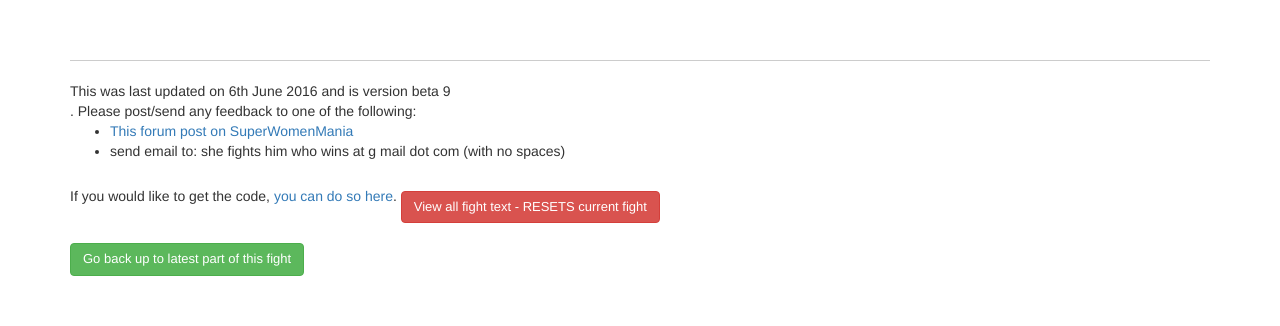
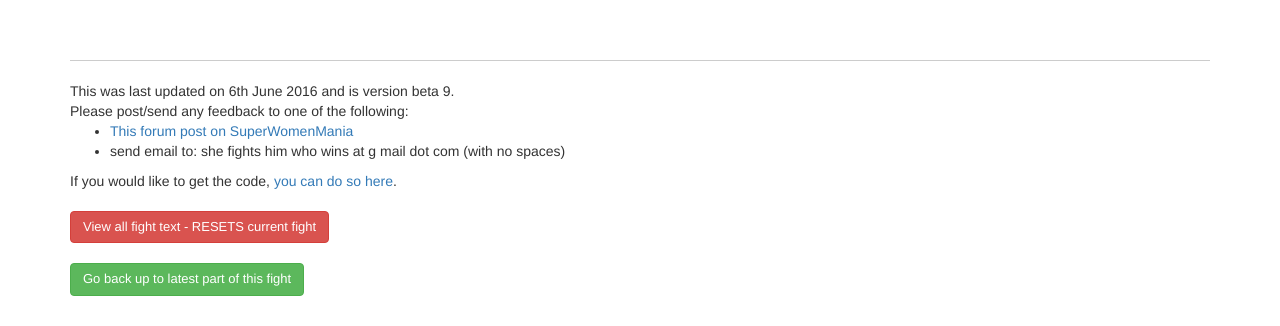
Before and after one commit to shefightshimwhowins/shefightshimwhowins.github.io, a plain HTML site: page index.html in a window 1280 px wide. Shown: the part 2422-2748 px from the top of the page. Drawn offline with Linux system fonts and the light colour scheme.

Commit message:
Tidied up bottom formatting

```diff
--- a/index.html
+++ b/index.html
@@ -61,13 +61,13 @@
 			</div>
 			<div id="happenings"></div>
 			<div id="otherInfo">
-				This was last updated on 6th June 2016 and is version beta 9<br>.
+				This was last updated on 6th June 2016 and is version beta 9.<br>
 				Please post/send any feedback to one of the following:
 				<ul>
 					<li><a href="http://www.superwomenmania.com/index.php?option=com_kunena&view=topic&catid=5&id=30080&Itemid=195" target="_blank">This forum post on SuperWomenMania</a></li>
 					<li>send email to: she fights him who wins at g mail dot com (with no spaces)</li>
 				</ul>
-				If you would like to get the code, <a href="https://github.com/shefightshimwhowins/shefightshimwhowins.github.io" target="_blank">you can do so here</a>.
+				If you would like to get the code, <a href="https://github.com/shefightshimwhowins/shefightshimwhowins.github.io" target="_blank">you can do so here</a>.<br>
 				<a class="btn btn-danger" href="all-fight-text.html" id="showAllCurrentData">View all fight text - RESETS current fight</a> <br>
 				<a class="btn btn-success" href="#controls">Go back up to latest part of this fight</a>
 			</div>
```
